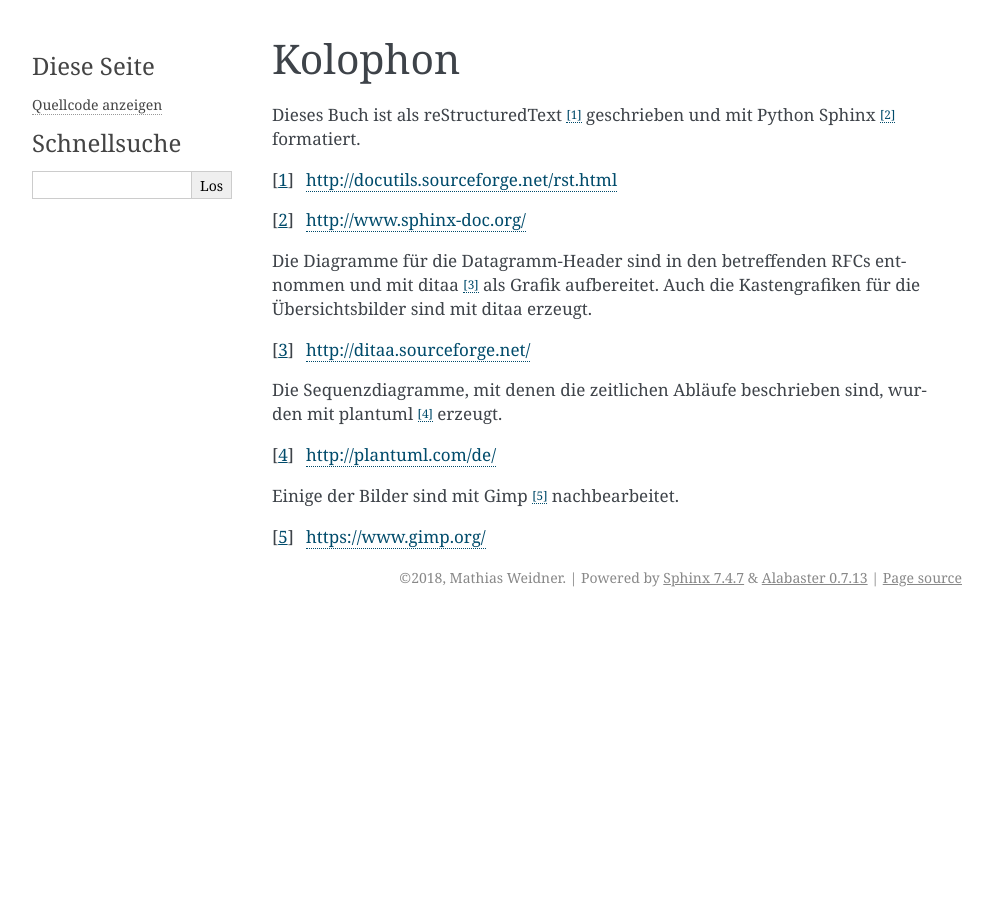
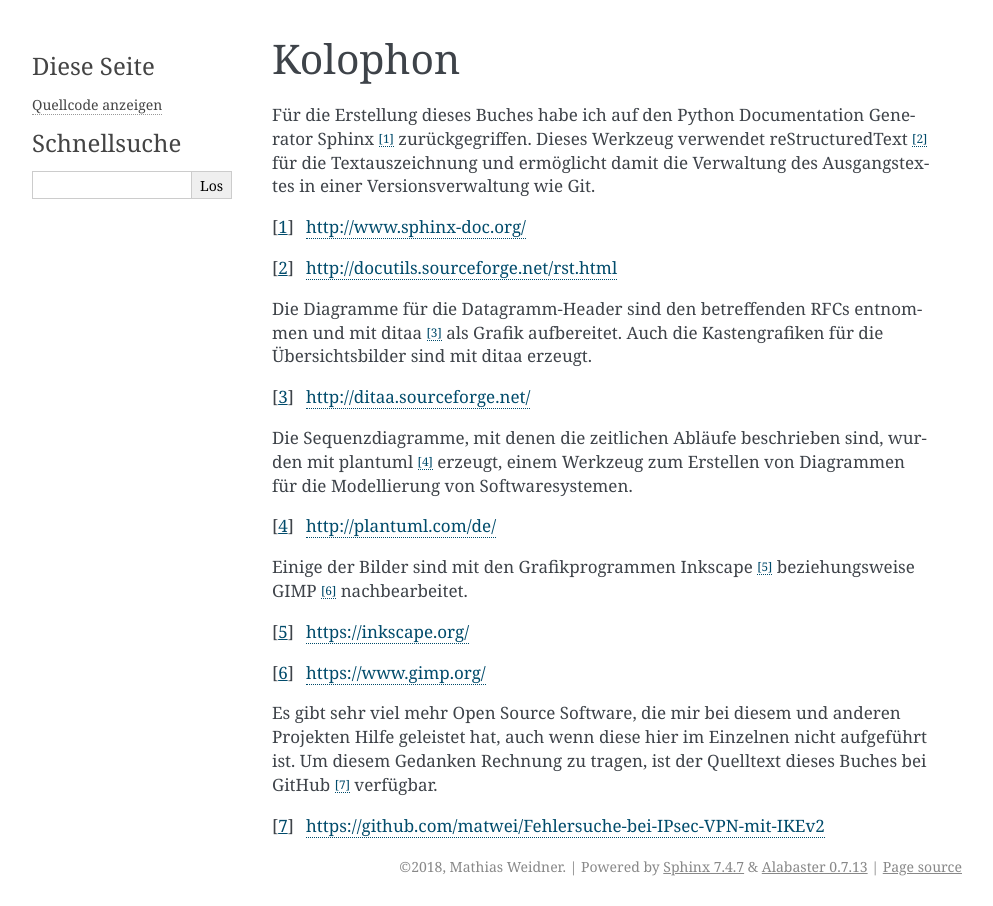
Before and after one commit to matwei-books/Fehlersuche-bei-IPsec-VPN-mit-IKEv2, a Sphinx documentation site: the page built from source/kolophon.rst, in a window 1280 px wide. Shown: the whole page, without its empty margins (148-1141 px from the left). Built offline with Sphinx 7.4.7, drawn with Linux system fonts in a browser that asks for light colours.

Commit message:
Text überarbeitet

```diff
--- a/source/kolophon.rst
+++ b/source/kolophon.rst
@@ -2,23 +2,38 @@
 Kolophon
 ========
 
-Dieses Buch ist als reStructuredText [#]_ geschrieben
-und mit Python Sphinx [#]_ formatiert.
+Für die Erstellung dieses Buches habe ich
+auf den Python Documentation Generator Sphinx [#]_ zurückgegriffen.
+Dieses Werkzeug verwendet reStructuredText [#]_ für die Textauszeichnung
+und ermöglicht damit die Verwaltung des Ausgangstextes
+in einer Versionsverwaltung wie Git.
 
+.. [#] http://www.sphinx-doc.org/
 .. [#] http://docutils.sourceforge.net/rst.html
-.. [#] http://www.sphinx-doc.org/
 
-Die Diagramme für die Datagramm-Header sind in den betreffenden RFCs
+Die Diagramme für die Datagramm-Header sind den betreffenden RFCs
 entnommen und mit ditaa [#]_ als Grafik aufbereitet.
 Auch die Kastengrafiken für die Übersichtsbilder sind mit ditaa erzeugt.
 
 .. [#] http://ditaa.sourceforge.net/
 
 Die Sequenzdiagramme, mit denen die zeitlichen Abläufe beschrieben sind,
-wurden mit plantuml [#]_ erzeugt.
+wurden mit plantuml [#]_ erzeugt,
+einem Werkzeug zum Erstellen von Diagrammen
+für die Modellierung von Softwaresystemen.
 
 .. [#] http://plantuml.com/de/
 
-Einige der Bilder sind mit Gimp [#]_ nachbearbeitet.
+Einige der Bilder sind mit den Grafikprogrammen
+Inkscape [#]_ beziehungsweise GIMP [#]_ nachbearbeitet.
 
+.. [#] https://inkscape.org/
 .. [#] https://www.gimp.org/
+
+Es gibt sehr viel mehr Open Source Software,
+die mir bei diesem und anderen Projekten Hilfe geleistet hat,
+auch wenn diese hier im Einzelnen nicht aufgeführt ist.
+Um diesem Gedanken Rechnung zu tragen,
+ist der Quelltext dieses Buches bei GitHub [#]_ verfügbar.
+
+.. [#] https://github.com/matwei/Fehlersuche-bei-IPsec-VPN-mit-IKEv2
```
